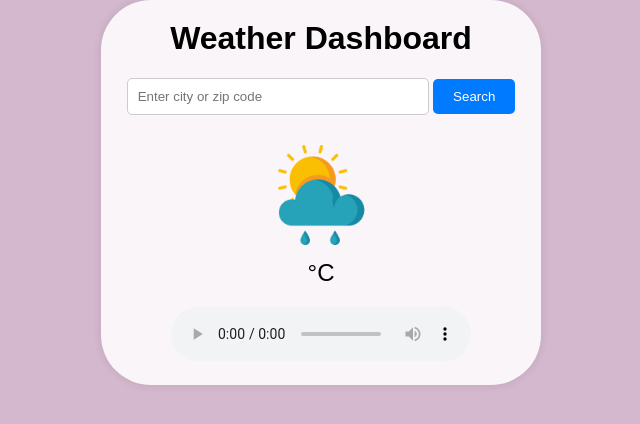
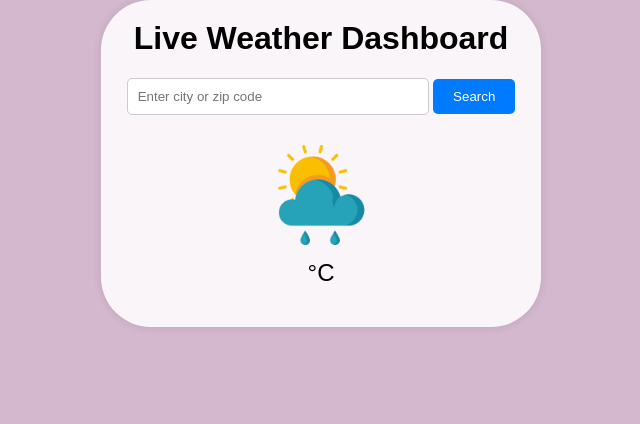
Before and after one commit to romeodecoder/romeodecoder.github.io, a plain HTML site: page index.html in a window 1280 px wide. Shown: the whole page, without its empty margins (319-959 px from the left). Drawn offline with Linux system fonts and the light colour scheme.

Commit message:
name change

```diff
--- a/index.html
+++ b/index.html
@@ -11,7 +11,7 @@
 
 
     <div class="container">
-        <h1>Weather Dashboard</h1>
+        <h1>Live Weather Dashboard </h1>
         <div class="search-container">
             <input type="text" id="locationInput" placeholder="Enter city or zip code">
             <button id="searchButton">Search</button>
@@ -28,10 +28,10 @@
             <div id="windSpeed"></div>
         </div>
         <div class="error-message" id="errorMessage"></div>
-        <audio controls autoplay loop >
+        <!-- <audio controls autoplay loop >
             <source src="rain-and-tears-sad-piano-music-with-rain-and-thunderstorm-7804.ogg" type="audio/mpeg">
             Your browser does not support the audio element.
-          </audio>
+          </audio> -->
     </div>
 
 
```
